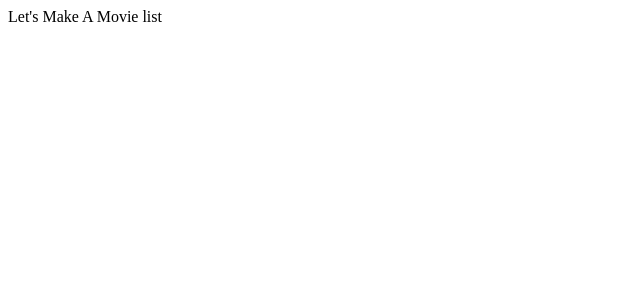
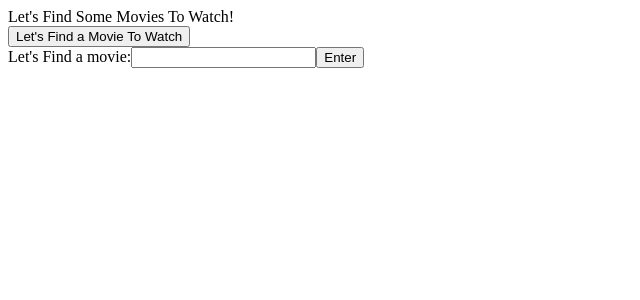
Before and after one commit to jasonto510/Movies, a React app: page / in a window 1280 px wide. Shown: the top 300 px of the page, without its empty margins (0-640 px from the left). Built offline with nearby package versions, Linux system fonts and the light colour scheme; the HTML template or start-up script is replaced by a standard one.

Commit message:
created a button to search for movies and created an API key for movies

```diff
--- a/client/src/components/Homepage.jsx
+++ b/client/src/components/Homepage.jsx
@@ -1,13 +1,38 @@
 import React from 'react';
+import keys from './apikeys.jsx';
+
 
 class HomePage extends React.Component {
   constructor(props) {
     super(props)
+    this.state = {};
+    this.findMovies = this.findMovies.bind(this);
+    this.searchMovies = this.searchMovies.bind(this);
+  }
+
+  findMovies(event){
+    event.preventDefault();
+    console.log('thsi was clicked')
+  }
+
+  searchMovies(event) {
+    event.preventDefault();
+    console.log(keys.movies)
   }
   render() {
     return(
       <div>
-        Let's Make A Movie list
+        Let's Find Some Movies To Watch!
+        <div>
+            <button onClick ={this.findMovies}> Let's Find a Movie To Watch </button>
+        </div>
+        <form>
+          <label>
+            Let's Find a movie:
+            <input type='text' name='name'/>
+            <button onClick={this.searchMovies}> Enter </button>
+          </label>
+        </form>
       </div>
     )
   }
```
Also changed, not shown: 3 other files (tests, documents, lock files or other folders).
